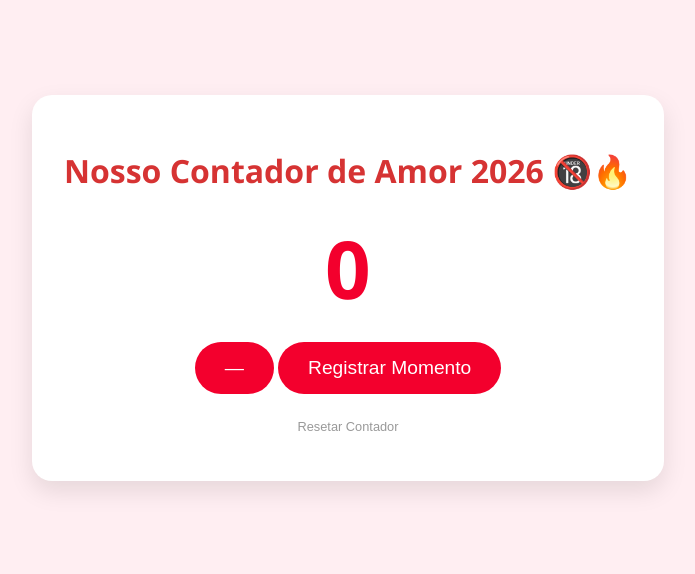
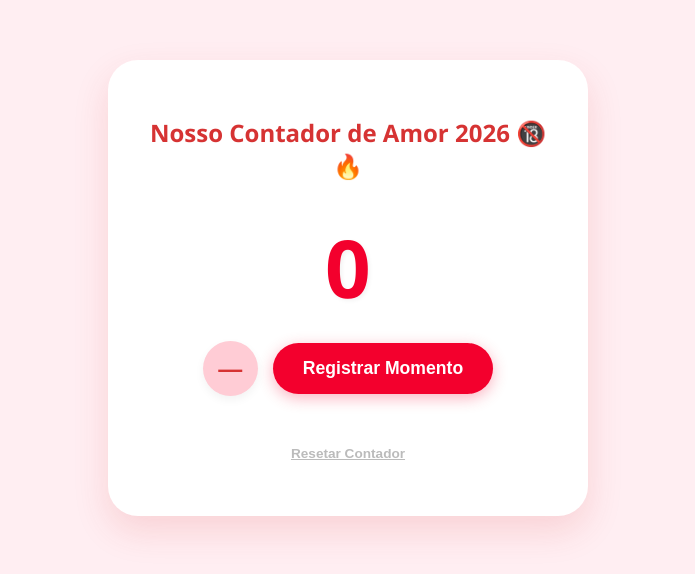
Before and after one commit to DiogoCosta1004/AccountantLove, a plain HTML site: page index.html in a window 1280 px wide. Shown: the part 112-686 px from the top of the page, without its empty margins (292-987 px from the left). Drawn offline with Linux system fonts and the light colour scheme.

Commit message:
Update style.css

```diff
--- a/style.css
+++ b/style.css
@@ -11,18 +11,33 @@ body {
 .container {
     text-align: center;
     background: white;
-    padding: 2rem;
-    border-radius: 20px;
-    box-shadow: 0 10px 25px rgba(0,0,0,0.1);
+    padding: 2.5rem;
+    border-radius: 30px;
+    box-shadow: 0 15px 35px rgba(214, 51, 51, 0.15);
+    width: 90%;
+    max-width: 400px;
 }
 
-h1 { color: #d63333; }
+h1 {
+    color: #d63333;
+    font-size: 1.5rem;
+    margin-bottom: 30px;
+}
 
 .counter-box {
     font-size: 5rem;
     font-weight: bold;
     color: #f3002d;
     margin: 20px 0;
+    text-shadow: 2px 2px 4px rgba(0,0,0,0.05);
+}
+
+.button-group {
+    display: flex;
+    gap: 15px;
+    justify-content: center;
+    align-items: center;
+    margin-bottom: 20px;
 }
 
 button {
@@ -30,17 +45,52 @@ button {
     color: white;
     border: none;
     padding: 15px 30px;
-    font-size: 1.2rem;
+    font-size: 1.1rem;
+    font-weight: bold;
     border-radius: 50px;
     cursor: pointer;
-    transition: 0.3s;
+    transition: all 0.2s ease;
+    box-shadow: 0 4px 15px rgba(243, 0, 45, 0.3);
 }
 
-button:hover { background-color: #c9184a; }
+button:hover {
+    background-color: #c9184a;
+    transform: translateY(-2px);
+}
+
+button:active {
+    transform: translateY(0);
+}
+
+/* Estilo do botão de diminuir */
+.btn-side {
+    background-color: #ffccd5;
+    color: #d63333;
+    width: 55px;
+    height: 55px;
+    padding: 0;
+    display: flex;
+    justify-content: center;
+    align-items: center;
+    font-size: 1.5rem;
+    box-shadow: 0 4px 10px rgba(0,0,0,0.05);
+}
+
+.btn-side:hover {
+    background-color: #ffb3c1;
+}
 
 .secondary {
     background: none;
-    color: #999;
-    font-size: 0.8rem;
-    margin-top: 10px;
+    color: #bbb;
+    font-size: 0.85rem;
+    margin-top: 15px;
+    box-shadow: none;
+    text-decoration: underline;
 }
+
+.secondary:hover {
+    background: none;
+    color: #888;
+    transform: none;
+}
```
